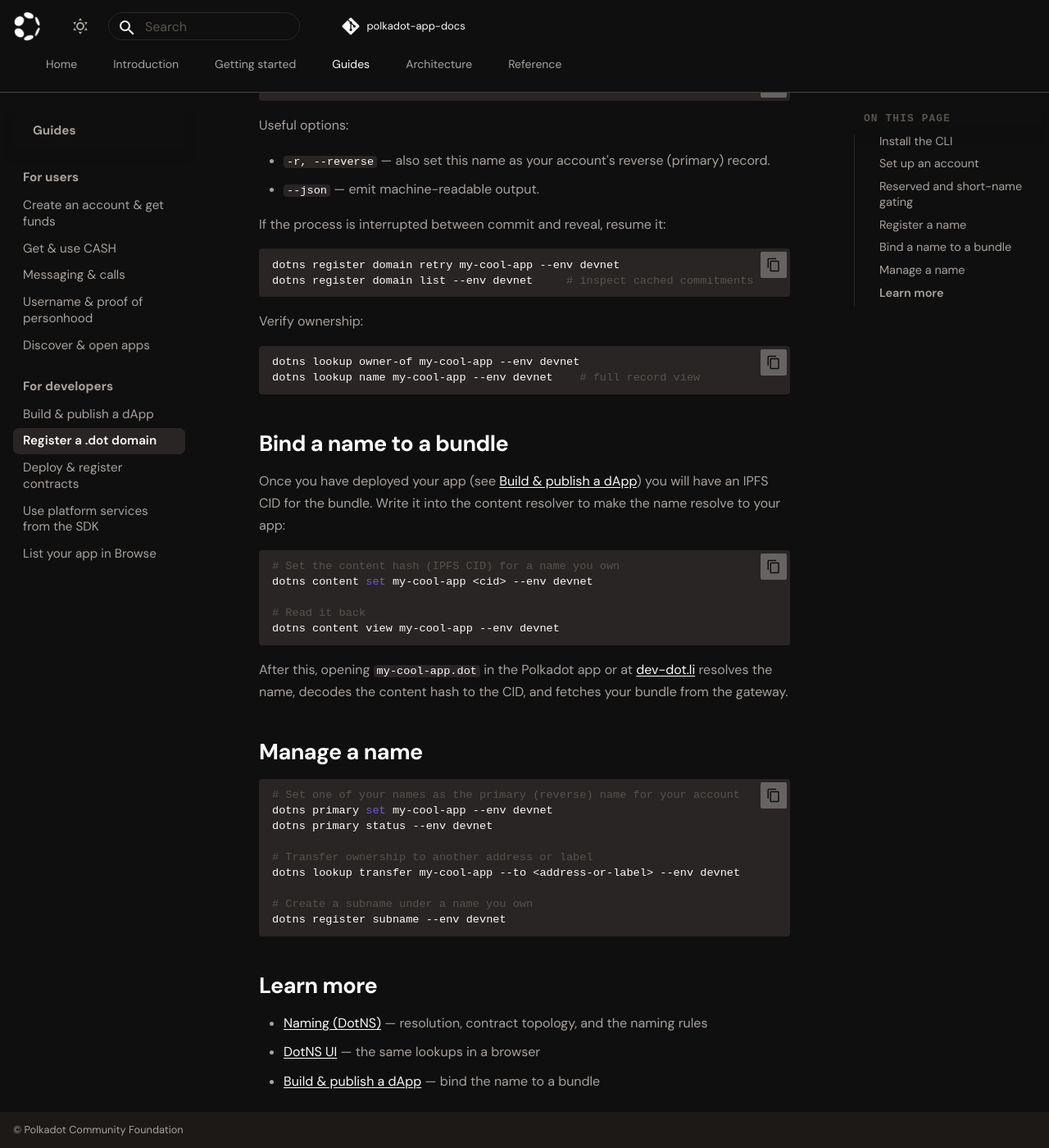
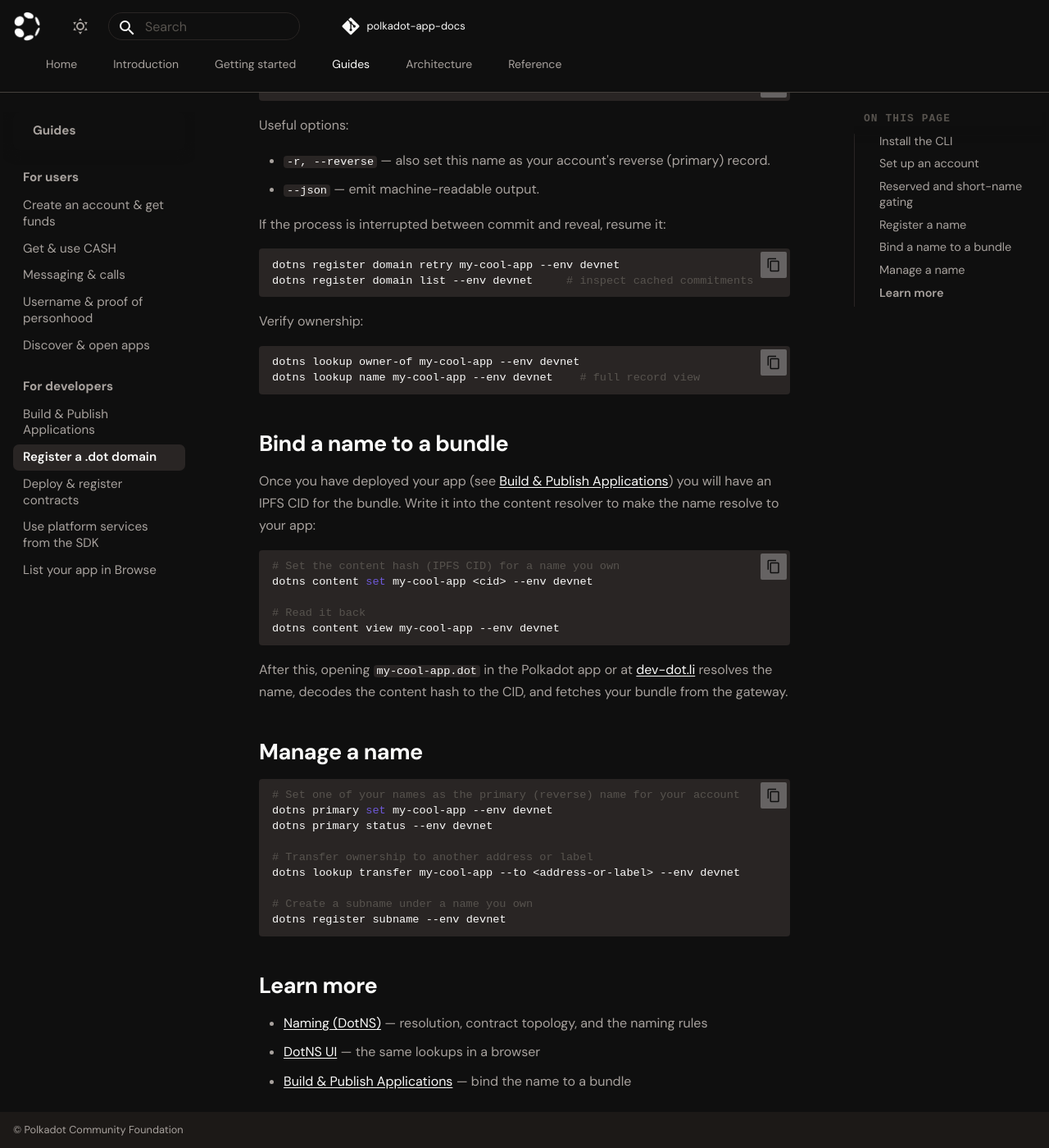
Before and after one commit to Polkadot-Community-Foundation/polkadot-app-docs, an MkDocs documentation site: the page built from docs/guides/register-a-dot-name.md, in a window 1280 px wide and 1400 px high, scrolled down 2001 px. Shown: the whole window at 82% size. Built offline with MkDocs 1.6.1 and Material for MkDocs 9.7.7, drawn with Linux system fonts in a browser that asks for light colours; comment, search, counter and statistics services are not loaded.

Commit message:
docs: rename the guide label to "Build & Publish Applications"
Rename the display label (nav title + cross-page links) from
"Build & publish a dApp" to "Build & Publish Applications". The
build-and-publish.md slug and its heading anchors are unchanged, so no
links break.

```diff
--- a/docs/guides/register-a-dot-name.md
+++ b/docs/guides/register-a-dot-name.md
@@ -104,7 +104,7 @@
 
 ## Bind a name to a bundle
 
-Once you have deployed your app (see [Build & publish a dApp](build-and-publish.md)) you will have an
+Once you have deployed your app (see [Build & Publish Applications](build-and-publish.md)) you will have an
 IPFS CID for the bundle. Write it into the content resolver to make the name resolve to
 your app:
 
@@ -138,4 +138,4 @@
 
 - [Naming (DotNS)](../architecture/naming.md) — resolution, contract topology, and the naming rules
 - [DotNS UI](https://dotns.dev-dot.li) — the same lookups in a browser
-- [Build & publish a dApp](build-and-publish.md) — bind the name to a bundle
+- [Build & Publish Applications](build-and-publish.md) — bind the name to a bundle
--- a/mkdocs.yml
+++ b/mkdocs.yml
@@ -122,7 +122,7 @@
           - Username & proof of personhood: guides/username-and-personhood.md
           - Discover & open apps: guides/discover-and-open-apps.md
       - For developers:
-          - Build & publish a dApp: guides/build-and-publish.md
+          - Build & Publish Applications: guides/build-and-publish.md
           - Register a .dot domain: guides/register-a-dot-name.md
           - Deploy & register contracts: guides/deploy-contracts-cdm.md
           - Use platform services from the SDK: guides/platform-services-sdk.md
```
Also changed, not shown: docs/architecture/index.md (+1 -1 lines), docs/guides/index.md (+1 -1 lines), docs/guides/list-in-browse.md (+1 -1 lines), docs/index.md (+1 -1 lines).
